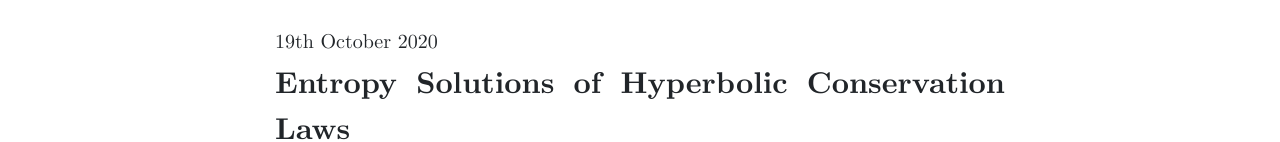
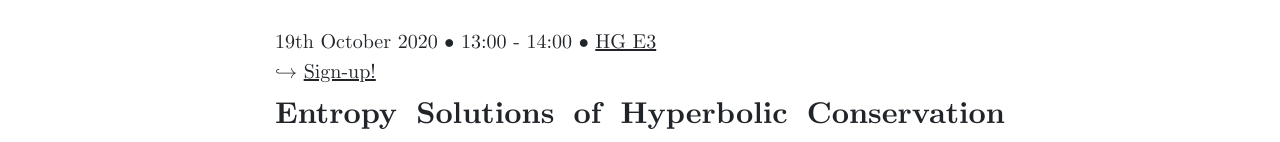
Before and after one commit to zucmap/zucMAP.github.io, a website: page colloquia.html in a window 1280 px wide. Shown: the part 576-718 px from the top of the page. Drawn offline with nearby package versions, Linux system fonts and the light colour scheme.

Commit message:
Add files via upload

```diff
--- a/colloquia.html
+++ b/colloquia.html
@@ -86,7 +86,7 @@
     <div class="row">
       <div class="col-lg-8 col-md-10 mx-auto ">
         <h1>Next Colloquia</h1>
-        <p style="font-size:20px;margin-bottom:-25px;"> 19th October 2020 </p>
+        <p style="font-size:20px;margin-bottom:-25px;"> 19th October 2020 &#x2022 13:00 - 14:00 &#x2022 <a href="http://www.rauminfo.ethz.ch/Rauminfo/RauminfoPre.do?region=Z&areal=Z&gebaeude=HG&geschoss=E&raumNr=3">HG E3</a><br>$\hookrightarrow$ <a href="https://evaluation-app1.let.ethz.ch/TakeSurvey.aspx?SurveyID=7l0068l6">Sign-up!</a></p>
         <p style="font-size:30px;margin-bottom:-20px;"><b>Entropy Solutions of Hyperbolic Conservation Laws</b></p>
         <p style="font-size:20px"> by <i>Fabian Jin</i> </p>
         <p>Physical background, mathematical description of problem, Kruzkov's theorem; general tips for bachelor theses</p>
```
Also changed, not shown: index.html (+1 -1 lines).
